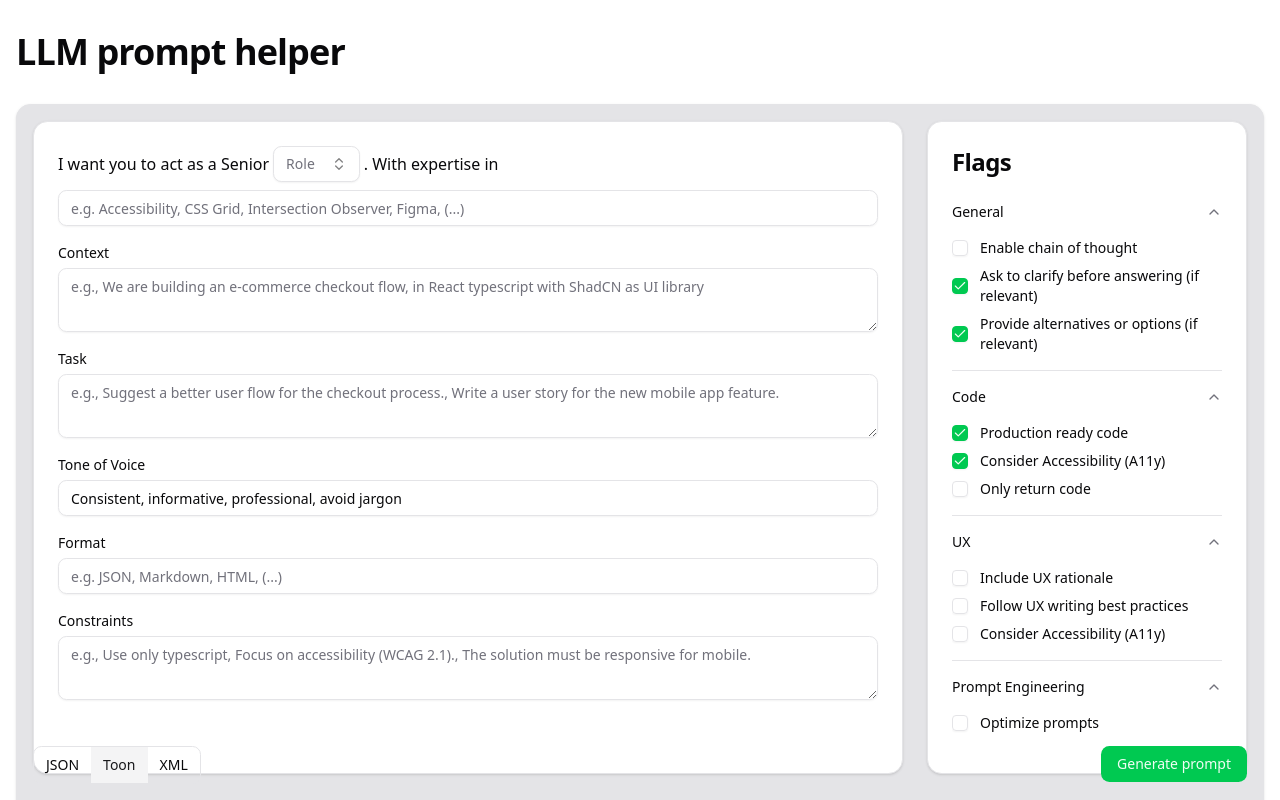
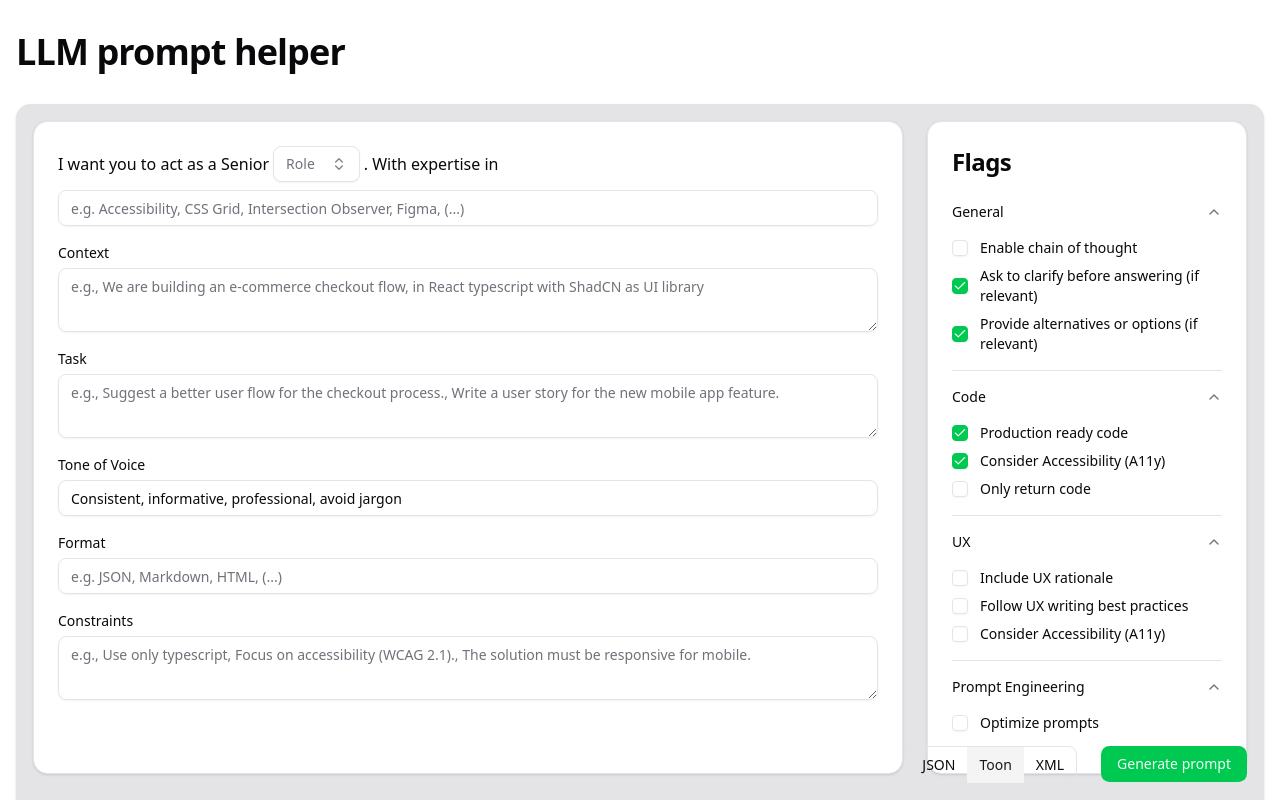
Before and after one commit to cristova-antunes/prompter, a React (Vite) app: page / in a window 1280 px wide. Shown: the top 800 px of the page. Built offline with nearby package versions, Linux system fonts and the light colour scheme.

Commit message:
Adjust format alignment

```diff
--- a/src/components/features/PromptForm.tsx
+++ b/src/components/features/PromptForm.tsx
@@ -224,7 +224,7 @@ const PromptForm = () => {
           </div>
         </div>
 
-        <div className="flex justify-between gap-3 sticky z-10 bottom-4">
+        <div className="flex justify-end gap-6 sticky z-10 bottom-4">
           <ToggleGroup
             type="single"
             className="border"
```
